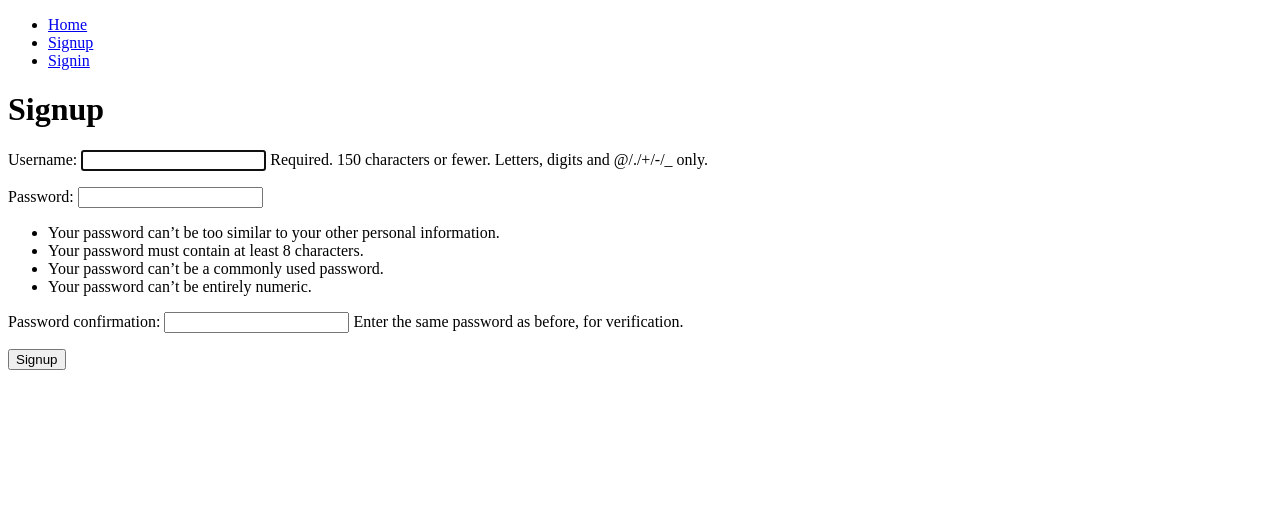
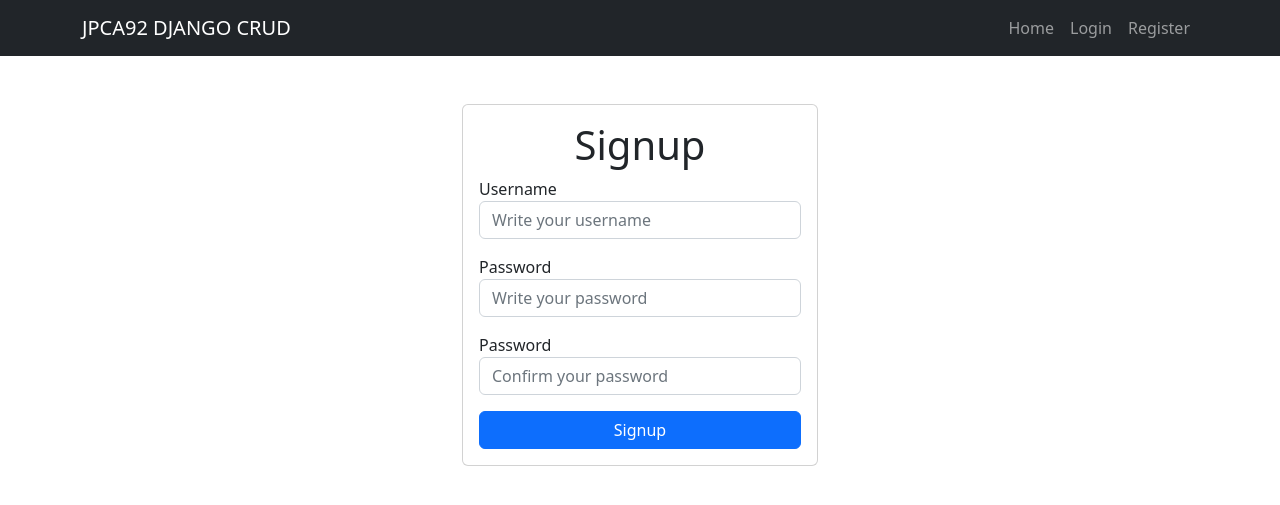
Before and after one commit to jpca92/Django-CRUD-fazt, a Django app: page /signup/ in a window 1280 px wide. Shown: the top 505 px of the page. Run offline with Django 5.2, Linux system fonts and the light colour scheme.

Commit message:
min 02:47:58 funcionando, falta despliegue

```diff
--- a/djangocrud/settings.py
+++ b/djangocrud/settings.py
@@ -43,7 +43,7 @@ ROOT_URLCONF = 'djangocrud.urls'
 TEMPLATES = [
     {
         'BACKEND': 'django.template.backends.django.DjangoTemplates',
-        'DIRS': [],
+        'DIRS': [BASE_DIR / 'templates'],
         'APP_DIRS': True,
         'OPTIONS': {
             'context_processors': [
--- a/tasks/templates/base.html
+++ b/tasks/templates/base.html
@@ -4,24 +4,59 @@
     <meta charset="UTF-8">
     <meta name="viewport" content="width=device-width, initial-scale=1.0">
     <title>DJANGO CRUD</title>
+    <link rel="stylesheet" href="https://cdn.jsdelivr.net/npm/bootstrap@5.2.0/dist/css/bootstrap.min.css">
 </head>
 <body>
-    <nav>
-        <ul>
-            <li><a href="/">Home</a></li>
+    <nav class="navbar navbar-expand-lg navbar-dark bg-dark">
+        <div class="container">
+          <a class="navbar-brand" href="/">JPCA92 DJANGO CRUD</a>
+          <button
+            class="navbar-toggler"
+            type="button"
+            data-bs-toggle="collapse"
+            data-bs-target="#navbarNav"
+            aria-controls="navbarNav"
+            aria-expanded="false"
+            aria-label="Toggle navigation"
+          >
+            <span class="navbar-toggler-icon"></span>
+          </button>
+          <div class="collapse navbar-collapse" id="navbarNav">
+            <ul class="navbar-nav ms-auto">
+              <li class="nav-item">
+                <a href="/" class="nav-link">Home</a>
+              </li>
 
-            {% if user.is_authenticated %}
-            <li><a href="{% url 'tasks' %}">Task Pending</a></li>
-            <li><a href="{% url 'tasks_completed' %}">Task Completed</a></li>
-            <li><a href="/tasks/create/">Create Task</a></li>
-            <li><a href="/logout">Logout</a></li>
+              {% if user.is_authenticated %}
+              <li class="nav-item">
+                <a href="{% url 'tasks_completed' %}" class="nav-link">Completed_Tasks</a>
+              </li>
 
-            {% else %}
-            <li><a href="/signup">Signup</a></li>
-            <li><a href="/signin">Signin</a></li>
-            {% endif %}
-        </ul>
-    </nav>
+              <li class="nav-item">
+                <a href="{% url 'tasks' %}" class="nav-link">Incomplete_Tasks</a>
+              </li>
+
+              <li class="nav-item">
+                <a href="{% url 'create_task' %}" class="nav-link">Create_Task</a>
+              </li>
+
+              <li class="nav-item"><a class="nav-link" href="{% url 'logout' %}">Logout</a>
+              </li>
+
+              {% else %}
+              <li class="nav-item">
+                <a href="{% url 'signin' %}" class="nav-link">Login</a>
+              </li>
+
+              <li class="nav-item">
+                <a href="{% url 'signup' %}" class="nav-link">Register</a>
+              </li>
+
+              {% endif %}
+            </ul>
+          </div>
+        </div>
+      </nav>
     {% block content %}
 
     {% endblock %}
--- a/tasks/templates/signup.html
+++ b/tasks/templates/signup.html
@@ -2,13 +2,35 @@
 
 {% block content %}
 
-<h1>Signup</h1>
-{{error}}
-<form action="/signup/" method="POST">
-    {% csrf_token %}
-    {{form.as_p}}
+<main class="container">
+    <div class="row">
+        <div class="col-md-4 offset-md-4 mt-5">
 
-    <button>Signup</button>
-</form>
+            <form action="/signup/" method="POST" class="card card-body">
+                <h1 class="text-center">Signup</h1>
+                {{error}}
+                {% csrf_token %}
+
+                <div class="mb-3">
+                    <label for="username">Username</label>
+                    <input type="text" name="username" id="username" class="form-control" placeholder="Write your username">
+                </div>
+                <div class="mb-3">
+                    <label for="password1">Password</label>
+                    <input type="password" name="password1" id="password1" class="form-control" placeholder="Write your password">
+                </div>
+                <div class="mb-3">
+                    <label for="password2">Password</label>
+                    <input type="password" name="password2" id="password2" class="form-control" placeholder="Confirm your password">
+                </div>
+
+                <button class="btn btn-primary">Signup</button>
+            </form>
+
+        </div>
+    </div>
+
+</main>
+
 
 {% endblock %}
--- a/tasks/views.py
+++ b/tasks/views.py
@@ -78,7 +78,7 @@ def create_task(request):
             return redirect('tasks')
         except ValueError:
             return render(request, 'create_task.html',{
-                'form': TaskForm,
+                'form': TaskForm(),
                 'error': 'Please enter valid data'
             })
 
```
Also changed, not shown: tasks/forms.py (+7 -2 lines), tasks/templates/create_task.html (+9 -3 lines), tasks/templates/home.html (+18 -2 lines), tasks/templates/signin.html (+22 -6 lines), tasks/templates/task_detail.html (+22 -6 lines), tasks/templates/tasks.html (+19 -8 lines).
